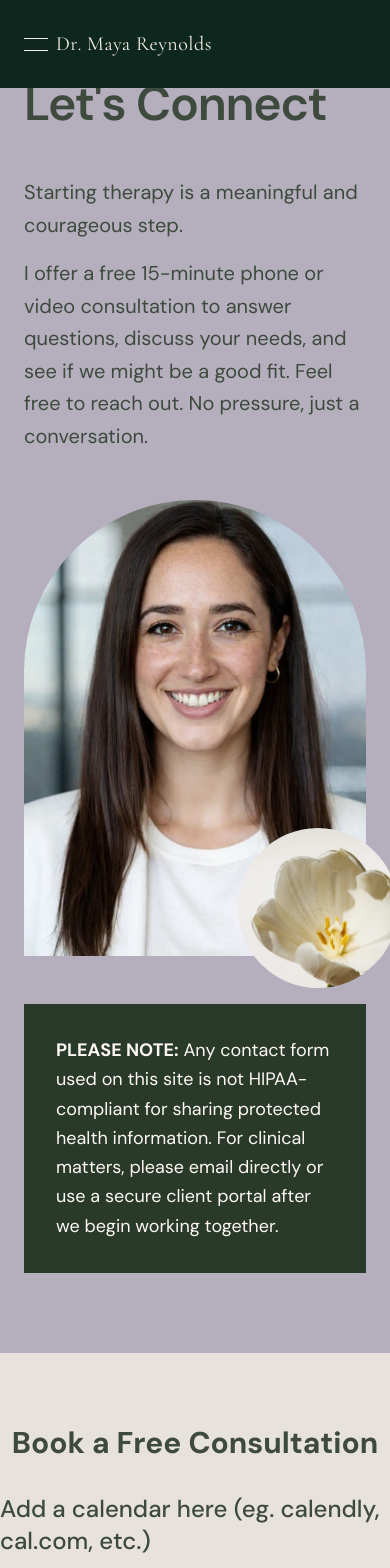
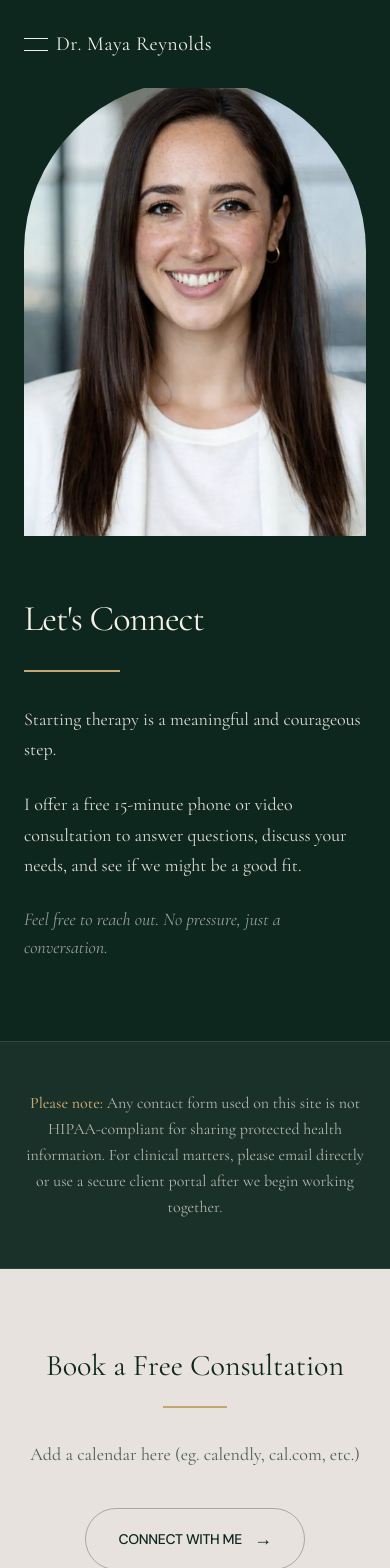
Before and after one commit to sohammk08/lilac-template, a Next.js app: page /contact in a window 390 px wide. Shown: the top 1568 px of the page. Built offline with nearby package versions, Linux system fonts and the light colour scheme.

Commit message:
complete redesign complete

```diff
--- a/app/contact/page.tsx
+++ b/app/contact/page.tsx
@@ -44,18 +44,15 @@ function Contact() {
   const [currentIndex, setCurrentIndex] = useState<number>(0);
   const [selectedImage, setSelectedImage] = useState<GalleryImage | null>(null);
 
-  // Handle opening the lightbox
   const openLightbox = (image: GalleryImage, index: number) => {
     setSelectedImage(image);
     setCurrentIndex(index);
   };
 
-  // Handle closing the lightbox
   const closeLightbox = () => {
     setSelectedImage(null);
   };
 
-  // Navigation logic
   const showNext = useCallback(
     (e?: React.MouseEvent) => {
       e?.stopPropagation();
@@ -76,11 +73,9 @@ function Contact() {
     [currentIndex],
   );
 
-  // Keyboard navigation
   useEffect(() => {
     const handleKeyDown = (e: KeyboardEvent) => {
       if (!selectedImage) return;
-
       if (e.key === "Escape") closeLightbox();
       if (e.key === "ArrowRight") showNext();
       if (e.key === "ArrowLeft") showPrev();
@@ -90,7 +85,6 @@ function Contact() {
     return () => window.removeEventListener("keydown", handleKeyDown);
   }, [selectedImage, currentIndex, showNext, showPrev]);
 
-  // Prevent body scroll when lightbox is open
   useEffect(() => {
     if (selectedImage) {
       document.body.style.overflow = "hidden";
@@ -100,134 +94,164 @@ function Contact() {
   }, [selectedImage]);
 
   return (
-    <section className="bg-[#b4aebd] font-sans min-h-screen">
-      <div className="max-w-7xl mx-auto px-6 lg:px-12 py-20 lg:py-28">
-        <div className="grid grid-cols-1 lg:grid-cols-2 gap-12 lg:gap-20 items-center">
+    <section className="bg-[#0d261e] font-serif min-h-screen">
+      {/* Hero Section */}
+      <div className="max-w-7xl mx-auto px-6 lg:px-12 py-20 lg:py-32">
+        <div className="grid grid-cols-1 lg:grid-cols-2 gap-16 lg:gap-24 items-center">
           {/* Left Section */}
-          <div>
+          <div className="order-2 lg:order-1">
             <motion.h1
-              className="text-5xl lg:text-7xl font-semibold text-[#3d4a3d] mb-12 tracking-tight"
+              className="text-4xl md:text-5xl lg:text-6xl xl:text-7xl font-serif font-normal text-[#f5f0e6] mb-8 leading-[1.05] tracking-tight"
               initial={{ opacity: 0, y: 30 }}
               whileInView={{ opacity: 1, y: 0 }}
               viewport={{ once: true }}
-              transition={{ duration: 0.7, ease: [0.4, 0, 0.2, 1] }}
+              transition={{ duration: 0.8, ease: [0.25, 0.1, 0.25, 1] }}
             >
               Let&apos;s Connect
             </motion.h1>
 
-            <motion.p
-              className="text-xl lg:text-2xl text-[#3d4a3d] mb-4 leading-relaxed"
+            {/* Decorative underline */}
+            <div className="w-24 h-0.5 bg-[#c4a574] mb-8"></div>
+
+            <motion.div
+              className="space-y-6"
               initial={{ opacity: 0, y: 20 }}
               whileInView={{ opacity: 1, y: 0 }}
               viewport={{ once: true }}
-              transition={{ duration: 0.7, delay: 0.1, ease: [0.4, 0, 0.2, 1] }}
+              transition={{
+                duration: 0.8,
+                delay: 0.2,
+                ease: [0.25, 0.1, 0.25, 1],
+              }}
             >
+              <p className="text-lg md:text-xl font-serif font-normal text-[#f5f0e6]/90 leading-[1.7]">
                 Starting therapy is a meaningful and courageous step.
-            </motion.p>
+              </p>
 
-            <motion.p
-              className="text-xl lg:text-2xl text-[#3d4a3d] mb-12 leading-relaxed"
-              initial={{ opacity: 0, y: 20 }}
-              whileInView={{ opacity: 1, y: 0 }}
-              viewport={{ once: true }}
-              transition={{ duration: 0.7, delay: 0.2, ease: [0.4, 0, 0.2, 1] }}
-            >
+              <p className="text-lg md:text-xl font-serif font-normal text-[#f5f0e6]/90 leading-[1.7]">
                 I offer a free 15-minute phone or video consultation to answer
-              questions, discuss your needs, and see if we might be a good fit.
+                questions, discuss your needs, and see if we might be a good
+                fit.
+              </p>
+
+              <p className="text-lg md:text-xl font-serif font-normal text-[#f5f0e6]/60 italic">
                 Feel free to reach out. No pressure, just a conversation.
-            </motion.p>
-
-            {/* Images */}
-            <motion.div
-              className="relative w-full max-w-md"
-              initial={{ opacity: 0, y: 30 }}
-              whileInView={{ opacity: 1, y: 0 }}
-              viewport={{ once: true }}
-              transition={{ duration: 0.8, delay: 0.3, ease: [0.4, 0, 0.2, 1] }}
-            >
-              <div className="relative aspect-3/4 rounded-t-[200px] overflow-hidden bg-gray-300">
-                <motion.img
-                  src="/therapistImage.png"
-                  alt="Therapist image"
-                  className="object-cover w-full h-full"
-                />
-              </div>
-
-              {/* Overlapping Circle Image */}
-              <div className="absolute -bottom-8 -right-8 w-40 h-40 lg:w-48 lg:h-48 rounded-full overflow-hidden bg-[#C8C4CE]">
-                <motion.img
-                  src="/flowers.png"
-                  alt="White flowers"
-                  className="object-cover w-full h-full"
-                />
-              </div>
+              </p>
             </motion.div>
           </div>
 
-          {/* Right Section */}
+          {/* Right Section - Image */}
           <motion.div
-            className="bg-[#2a3a2a] p-8 lg:p-12"
-            initial={{ opacity: 0, x: 30 }}
-            whileInView={{ opacity: 1, x: 0 }}
+            className="order-1 lg:order-2 relative"
+            initial={{ opacity: 0, scale: 0.95 }}
+            whileInView={{ opacity: 1, scale: 1 }}
             viewport={{ once: true }}
-            transition={{ duration: 0.8, delay: 0.2, ease: [0.4, 0, 0.2, 1] }}
+            transition={{ duration: 0.8, ease: [0.25, 0.1, 0.25, 1] }}
           >
-            <p className="text-[#FDF8F3] text-lg lg:text-xl leading-relaxed">
-              <span className="font-bold">PLEASE NOTE:</span> Any contact form
-              used on this site is not HIPAA-compliant for sharing protected
-              health information. For clinical matters, please email directly or
-              use a secure client portal after we begin working together.
-            </p>
+            <div className="relative w-full max-w-md mx-auto lg:max-w-none">
+              <div className="relative aspect-3/4 rounded-t-[200px] overflow-hidden">
+                <motion.img
+                  src="/therapistImage.png"
+                  alt="Therapist portrait"
+                  className="object-cover w-full h-full"
+                  transition={{ duration: 0.8, ease: [0.25, 0.1, 0.25, 1] }}
+                />
+              </div>
+            </div>
           </motion.div>
         </div>
       </div>
 
-      {/* Book meeting */}
-      <div className="flex flex-col justify-center items-center bg-[#E8E2DE] py-18 lg:py-24">
+      {/* HIPAA Notice */}
+      <motion.div
+        className="bg-[#f5f0e6]/5 border-y border-[#f5f0e6]/10"
+        initial={{ opacity: 0 }}
+        whileInView={{ opacity: 1 }}
+        viewport={{ once: true }}
+        transition={{ duration: 0.8 }}
+      >
+        <div className="max-w-4xl mx-auto px-6 py-12 lg:py-16 text-center">
+          <p className="text-[#f5f0e6]/70 text-base md:text-lg font-serif leading-relaxed">
+            <span className="text-[#c4a574] font-medium">Please note:</span> Any
+            contact form used on this site is not HIPAA-compliant for sharing
+            protected health information. For clinical matters, please email
+            directly or use a secure client portal after we begin working
+            together.
+          </p>
+        </div>
+      </motion.div>
+
+      {/* Book Consultation */}
+      <div className="bg-[#E8E2DE] py-20 lg:py-28">
+        <div className="max-w-3xl mx-auto px-6 text-center">
           <motion.h2
-          className="text-3xl text-center lg:text-4xl font-bold text-[#3d4a3d] mb-8"
+            className="text-3xl md:text-4xl lg:text-5xl font-serif font-normal text-[#0d261e] mb-6 leading-[1.1]"
             initial={{ opacity: 0, y: 20 }}
             whileInView={{ opacity: 1, y: 0 }}
             viewport={{ once: true }}
-          transition={{ duration: 0.7, delay: 0.1, ease: [0.4, 0, 0.2, 1] }}
+            transition={{ duration: 0.8, ease: [0.25, 0.1, 0.25, 1] }}
           >
             Book a Free Consultation
           </motion.h2>
-        <motion.p className="text-2xl font-medium text-left text-[#3d4a3d] max-w-2xl mx-auto mb-8">
+
+          <div className="w-16 h-0.5 bg-[#c4a574] mx-auto mb-8"></div>
+
+          <motion.p
+            className="text-[#0d261e]/70 text-lg mb-10 font-serif"
+            initial={{ opacity: 0, y: 20 }}
+            whileInView={{ opacity: 1, y: 0 }}
+            viewport={{ once: true }}
+            transition={{ duration: 0.8, delay: 0.1 }}
+          >
             Add a calendar here (eg. calendly, cal.com, etc.)
           </motion.p>
+
+          <motion.div
+            initial={{ opacity: 0, y: 20 }}
+            whileInView={{ opacity: 1, y: 0 }}
+            viewport={{ once: true }}
+            transition={{ duration: 0.8, delay: 0.2 }}
+          >
             <Link
               href="#"
-          className="inline-flex items-center gap-3 px-8 py-2 border border-[#3d4a3d] text-[#3d4a3d] text-base font-semibold tracking-wider uppercase hover:bg-[#3d4a3d] hover:text-[#FDF8F3] transition-all duration-300"
+              className="inline-flex items-center gap-3 px-8 py-4 border font-sans uppercase tracking-tight border-[#0d261e]/30 rounded-full text-[#0d261e] text-sm font-medium hover:bg-[#0d261e] hover:text-[#f5f0e6] transition-all duration-300"
             >
-          BOOK CONSULTATION
-          <span className="text-xl my-auto">→</span>
+              Connect with me
+              <span className="text-lg">→</span>
             </Link>
+          </motion.div>
+        </div>
       </div>
 
       {/* Office Location */}
-      <div className="bg-[#838344] py-20 lg:py-28">
-        <div className="mx-12">
+      <div className="bg-[#0d261e] py-20 lg:py-28 border-t border-[#f5f0e6]/10">
+        <div className="max-w-7xl mx-auto px-6 lg:px-12">
           <div className="grid grid-cols-1 lg:grid-cols-2 gap-12 lg:gap-20 items-center">
             {/* Left: Office Info */}
             <motion.div
               initial={{ opacity: 0, x: -30 }}
               whileInView={{ opacity: 1, x: 0 }}
               viewport={{ once: true }}
-              transition={{ duration: 0.7, ease: [0.4, 0, 0.2, 1] }}
+              transition={{ duration: 0.8, ease: [0.25, 0.1, 0.25, 1] }}
             >
-              <h2 className="text-4xl lg:text-5xl font-medium text-[#FDF8F3] mb-8 tracking-tight">
+              <h2 className="text-3xl md:text-4xl lg:text-5xl font-serif font-normal text-[#f5f0e6] mb-6 leading-[1.1]">
                 My Office
               </h2>
-              <div className="space-y-1 text-[#FDF8F3] text-xl lg:text-2xl mb-12">
+
+              <div className="w-16 h-0.5 bg-[#c4a574] mb-8"></div>
+
+              <div className="space-y-2 text-[#f5f0e6]/80 text-lg md:text-xl font-serif mb-12">
                 <p>123 Street 45W</p>
                 <p>Santa Monica, CA 90401</p>
               </div>
 
-              <h3 className="text-3xl lg:text-4xl font-medium text-[#FDF8F3] mb-6 tracking-tight">
+              <h3 className="text-2xl md:text-3xl font-serif font-normal text-[#f5f0e6] mb-4">
                 Hours
               </h3>
-              <div className="space-y-1 text-[#FDF8F3] text-xl lg:text-2xl">
+
+              <div className="w-12 h-px bg-[#c4a574]/50 mb-6"></div>
+
+              <div className="space-y-1 text-[#f5f0e6]/80 text-lg md:text-xl font-serif">
                 <p>Monday - Friday</p>
                 <p>10am - 6pm</p>
               </div>
@@ -235,11 +259,15 @@ function Contact() {
 
             {/* Right: Google Maps */}
             <motion.div
-              className="w-full h-100 lg:h-125 bg-gray-200"
+              className="w-full aspect-4/3 lg:aspect-square overflow-hidden"
               initial={{ opacity: 0, x: 30 }}
               whileInView={{ opacity: 1, x: 0 }}
               viewport={{ once: true }}
-              transition={{ duration: 0.7, delay: 0.2, ease: [0.4, 0, 0.2, 1] }}
+              transition={{
+                duration: 0.8,
+                delay: 0.2,
+                ease: [0.25, 0.1, 0.25, 1],
+              }}
             >
               <iframe
                 src="https://www.google.com/maps/embed?pb=!1m18!1m12!1m3!1d21240.427724717898!2d-118.49622678955514!3d34.022924921427254!2m3!1f0!2f0!3f0!3m2!1i1024!2i768!4f13.1!3m3!1m2!1s0x80c2a4cec2910019%3A0xb4170ab5ff23f5ab!2sSanta%20Monica%2C%20CA!5e0!3m2!1sen!2sus!4v1770314481704!5m2!1sen!2sus"
@@ -250,44 +278,49 @@ function Contact() {
                 loading="lazy"
                 referrerPolicy="no-referrer-when-downgrade"
                 title="Office Location"
-                className="grayscale"
+                className="grayscale opacity-80 hover:opacity-100 transition-opacity duration-500"
               />
             </motion.div>
           </div>
         </div>
       </div>
 
-      <div className="w-full bg-[#f8f5f2] py-16 px-4 sm:px-6 lg:px-12 font-sans">
+      {/* Social Gallery */}
+      <div className="w-full bg-[#E8E2DE] py-20 lg:py-28 px-6 lg:px-12">
         <div className="max-w-7xl mx-auto">
-          {/* Header */}
           <motion.h2
             initial={{ opacity: 0, y: 20 }}
             whileInView={{ opacity: 1, y: 0 }}
             viewport={{ once: true }}
-            transition={{ duration: 0.6 }}
-            className="text-4xl md:text-5xl font-sans font-semibold text-[#2d3b2d] mb-10 tracking-tight"
+            transition={{ duration: 0.8, ease: [0.25, 0.1, 0.25, 1] }}
+            className="text-3xl md:text-4xl lg:text-5xl font-serif font-normal text-[#0d261e] mb-4 leading-[1.1]"
           >
             Find me on social.
           </motion.h2>
 
+          <div className="w-16 h-0.5 bg-[#c4a574] mb-12"></div>
+
           {/* Grid Gallery */}
-          <div className="grid grid-cols-1 sm:grid-cols-2 lg:grid-cols-4 gap-6">
+          <div className="grid grid-cols-2 lg:grid-cols-4 gap-4 lg:gap-6">
             {IMAGES.map((img, index) => (
               <motion.div
                 key={img.id}
                 initial={{ opacity: 0, y: 20 }}
                 whileInView={{ opacity: 1, y: 0 }}
                 viewport={{ once: true }}
-                transition={{ duration: 0.5, delay: index * 0.1 }}
-                className="group relative aspect-4/5 overflow-hidden cursor-pointer bg-gray-200"
+                transition={{ duration: 0.6, delay: index * 0.1 }}
+                className="group relative aspect-3/4 overflow-hidden cursor-pointer rounded-t-[100px]"
                 onClick={() => openLightbox(img, index)}
               >
                 <motion.img
                   src={img.src}
                   alt={img.alt}
-                  className="h-full w-full object-cover transition-transform duration-700 ease-in-out"
+                  className="h-full w-full object-cover transition-transform duration-700 ease-out group-hover:scale-105"
+                  initial={{ opacity: 0 }}
+                  animate={{ opacity: 1 }}
+                  transition={{ duration: 0.3 }}
                 />
-                <div className="absolute inset-0 bg-black/0 group-hover:bg-black/5 transition-colors duration-300" />
+                <div className="absolute inset-0 bg-[#0d261e]/0 group-hover:bg-[#0d261e]/20 transition-colors duration-300" />
               </motion.div>
             ))}
           </div>
@@ -301,33 +334,33 @@ function Contact() {
               animate={{ opacity: 1 }}
               exit={{ opacity: 0 }}
               transition={{ duration: 0.3 }}
-              className="fixed inset-0 z-50 flex items-center justify-center bg-white/95 backdrop-blur-sm"
+              className="fixed inset-0 z-50 flex items-center justify-center bg-[#0d261e]/95 backdrop-blur-sm"
               onClick={closeLightbox}
             >
               {/* Close */}
               <button
                 onClick={closeLightbox}
-                className="absolute top-6 right-6 p-2 text-gray-400 hover:text-gray-800 transition-colors z-50"
+                className="absolute top-6 right-6 p-2 text-[#f5f0e6]/60 hover:text-[#f5f0e6] transition-colors z-50"
                 aria-label="Close lightbox"
               >
-                <IoCloseOutline size={36} />
+                <IoCloseOutline size={32} />
               </button>
 
               {/* Navigation */}
               <button
                 onClick={showPrev}
-                className="absolute left-4 md:left-8 p-2 text-gray-300 hover:text-gray-800 transition-colors z-50 hidden sm:block"
+                className="absolute left-4 md:left-8 p-2 text-[#f5f0e6]/40 hover:text-[#f5f0e6] transition-colors z-50 hidden sm:block"
                 aria-label="Previous image"
               >
-                <FiChevronLeft size={48} strokeWidth={1} />
+                <FiChevronLeft size={40} strokeWidth={1} />
               </button>
 
               <button
                 onClick={showNext}
-                className="absolute right-4 md:right-8 p-2 text-gray-300 hover:text-gray-800 transition-colors z-50 hidden sm:block"
+                className="absolute right-4 md:right-8 p-2 text-[#f5f0e6]/40 hover:text-[#f5f0e6] transition-colors z-50 hidden sm:block"
                 aria-label="Next image"
               >
-                <FiChevronRight size={48} strokeWidth={1} />
+                <FiChevronRight size={40} strokeWidth={1} />
               </button>
 
               <motion.div
@@ -342,7 +375,10 @@ function Contact() {
                 <motion.img
                   src={selectedImage.src}
                   alt={selectedImage.alt}
-                  className="max-w-full max-h-full object-contain shadow-2xl"
+                  className="max-w-full max-h-full object-contain rounded-t-[50px]"
+                  initial={{ opacity: 0 }}
+                  animate={{ opacity: 1 }}
+                  transition={{ duration: 0.3 }}
                 />
               </motion.div>
 
@@ -350,13 +386,13 @@ function Contact() {
               <div className="absolute bottom-8 left-0 right-0 flex justify-center gap-8 sm:hidden z-50">
                 <button
                   onClick={showPrev}
-                  className="p-2 text-gray-600 bg-white/50 rounded-full"
+                  className="p-3 text-[#f5f0e6] bg-[#f5f0e6]/10 rounded-full backdrop-blur-sm"
                 >
                   <FiChevronLeft size={24} />
                 </button>
                 <button
                   onClick={showNext}
-                  className="p-2 text-gray-600 bg-white/50 rounded-full"
+                  className="p-3 text-[#f5f0e6] bg-[#f5f0e6]/10 rounded-full backdrop-blur-sm"
                 >
                   <FiChevronRight size={24} />
                 </button>
```
Also changed, not shown: app/blog/page.tsx (+62 -48 lines). Lines whose indentation alone changed are shown as unchanged.
